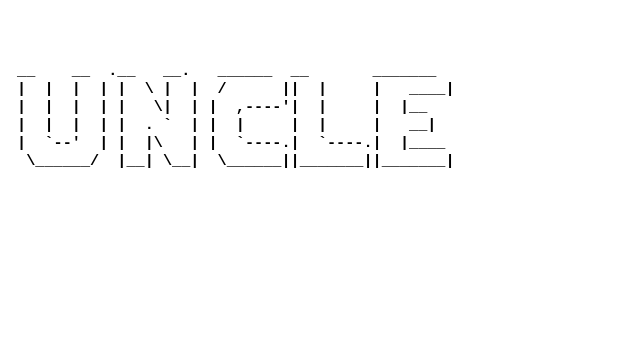
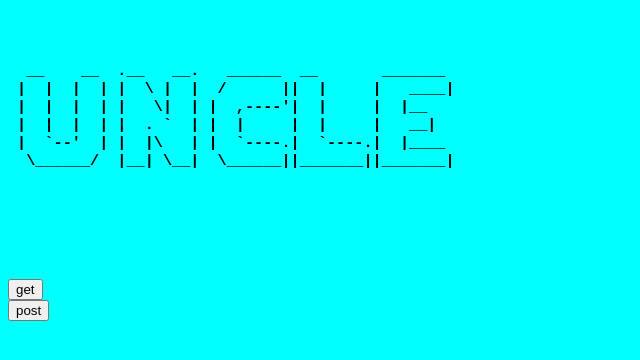
Before and after one commit to Takodakko/AssessPractice, a website: page index.html in a window 1280 px wide. Shown: the top 360 px of the page, without its empty margins (0-640 px from the left). Drawn offline with Linux system fonts and the light colour scheme.

Commit message:
added get and post buttons

```diff
--- a/index.html
+++ b/index.html
@@ -2,6 +2,7 @@
 <head>
   <meta charset="UTF-8">
   <title>Uncle Market</title>
+  <link rel="stylesheet" href="./main.css">
 </head>
 <body>
   <h3>
@@ -9,7 +10,7 @@
 
 
 
- __    __  .__   __.   ______  __       _______
+  __    __  .__   __.   ______  __       _______
  |  |  |  | |  \ |  |  /      ||  |     |   ____|
  |  |  |  | |   \|  | |  ,----'|  |     |  |__
  |  |  |  | |  . `  | |  |     |  |     |   __|
@@ -21,6 +22,9 @@
 
      </pre>
   </h3>
+  <div id="get"><button>get</button></div>
+  <div id="post"><button>post</button></div>
+
 
   <div id="root"></div>
 
--- /dev/null
+++ b/main.css
@@ -0,0 +1,3 @@
+body {
+    background-color:aqua;
+}
--- a/server/server.js
+++ b/server/server.js
@@ -6,6 +6,7 @@ const routes = require('./routes/api.js');
 
 app.use(express.json());
 app.use(express.urlencoded({ extended: true }));
+app.use(express.static(path.join(__dirname, '../' )));
 
 app.listen(PORT, () => {
   console.log(`Server listening on port: ${PORT}...`);
```
